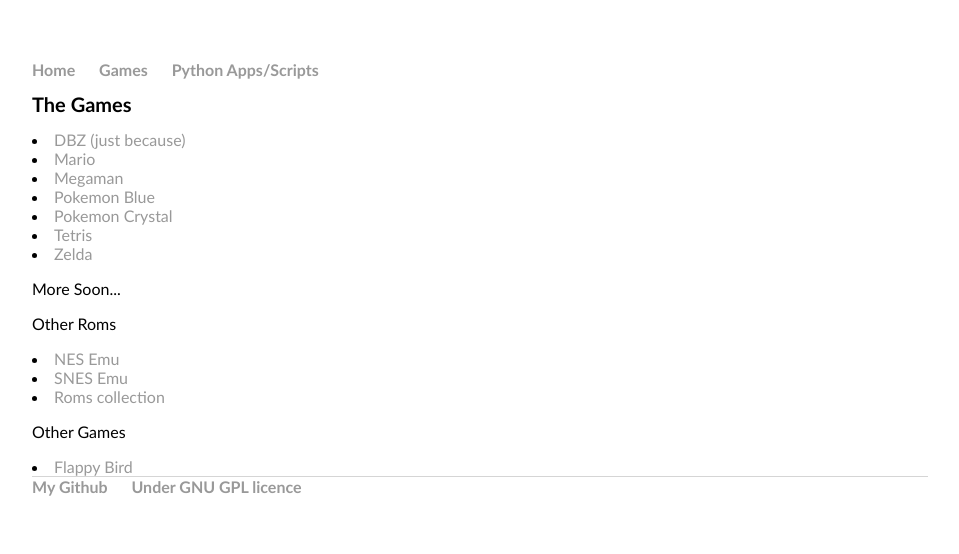
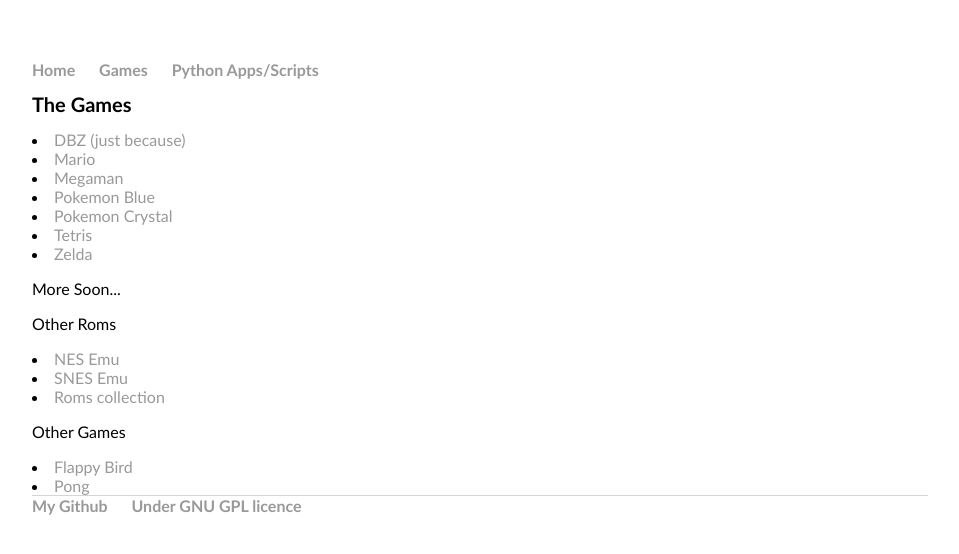
Before and after one commit to hen6003/hen6003.github.io, a Jekyll site: the page built from games/index.html, in a window 1280 px wide. Shown: the top 554 px of the page, without its empty margins (160-1119 px from the left). Built offline with Jekyll 4.4.1, drawn with Linux system fonts in a browser that asks for light colours.

Commit message:
Update index.html

```diff
--- a/games/index.html
+++ b/games/index.html
@@ -18,4 +18,6 @@
 	<li><a href="https://drive.google.com/open?id=12uQl2l-xOU0o_MhfNmQ_kBnu1YV9L6CY">Roms collection</a></li>
 	<p>Other Games</p>
 	<li><a href="https://ellisonleao.github.io/clumsy-bird/">Flappy Bird</a></li>
+	<li><a href="https://geekygames.github.io/powerpong/index.html">Pong</a></li>
+
 </div><!-- /.blurb -->
```
